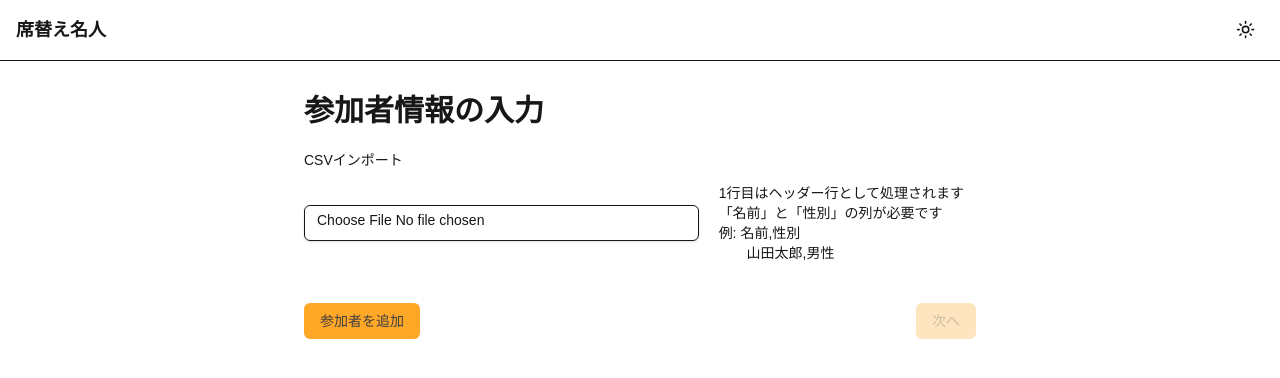
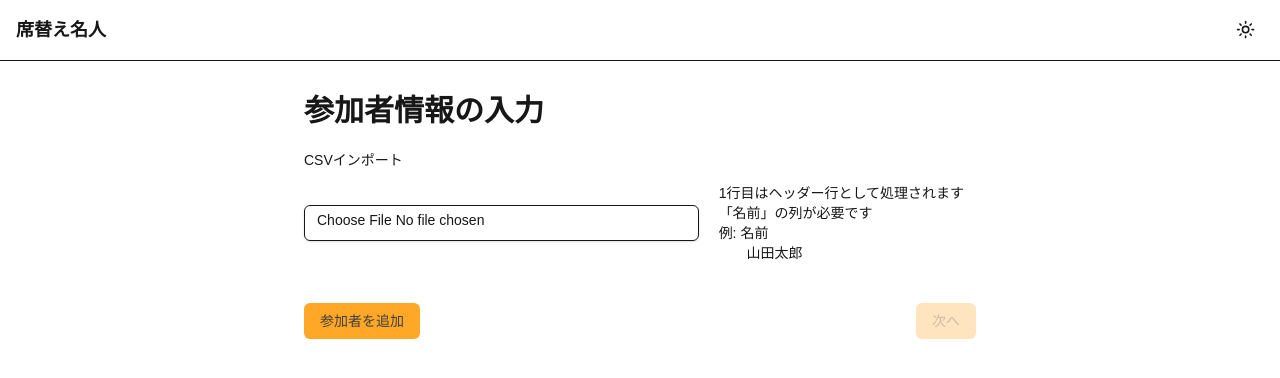
Before and after one commit to Zakky4/sekigae-meijin, a Next.js app: page /participants in a window 1280 px wide. Shown: the top 378 px of the page. Built offline with nearby package versions, Linux system fonts and the light colour scheme.

Commit message:
CSVファイルの処理を改善し、名前列の必須化と性別列の任意化を反映

```diff
--- a/app/participants/page.tsx
+++ b/app/participants/page.tsx
@@ -160,13 +160,14 @@ export default function ParticipantsPage() {
         const headerLine = lines[0].trim()
         const headers = headerLine.split(',').map(h => h.trim())
 
-        // 名前と性別の列インデックスを検索
+        // 名前の列インデックスを検索
         const nameIndex = headers.findIndex(h => h === '名前')
+        // 性別の列インデックスを検索（任意）
         const genderIndex = headers.findIndex(h => h === '性別')
 
-        // 必要な列が見つからない場合はエラー
-        if (nameIndex === -1 || genderIndex === -1) {
-          setCsvError('CSVファイルには「名前」と「性別」の列が必要です')
+        // 名前列が見つからない場合はエラー
+        if (nameIndex === -1) {
+          setCsvError('CSVファイルには「名前」の列が必要です')
           return
         }
 
@@ -180,29 +181,28 @@ export default function ParticipantsPage() {
 
           const values = line.split(',')
 
-          // 列数が足りない場合はスキップ
-          if (values.length <= Math.max(nameIndex, genderIndex)) continue
+          // 名前がなければスキップ
+          if (values.length <= nameIndex) continue
+          const name = values[nameIndex].trim()
+          if (!name) continue
 
-          const name = values[nameIndex].trim()
+          // 性別の判定（列があれば値を反映、なければother）
           let gender: 'male' | 'female' | 'other' = 'other'
-
-          // 性別の判定
+          if (genderIndex !== -1 && values.length > genderIndex) {
             const genderValue = values[genderIndex].trim().toLowerCase()
             if (genderValue === '男性' || genderValue === 'male' || genderValue === '男') {
               gender = 'male'
             } else if (genderValue === '女性' || genderValue === 'female' || genderValue === '女') {
               gender = 'female'
             }
+          }
 
-          // 有効な名前があれば参加者を追加
-          if (name) {
           newParticipants.push({
             id: Date.now().toString() + i,
             name,
             gender,
             ageGroup: '20s'
           })
-          }
         }
 
         // 有効な参加者が1人以上いればインポート
@@ -272,9 +272,9 @@ export default function ParticipantsPage() {
                 />
                 <div className="bg-muted px-3 py-2 rounded-md text-sm">
                   <p>1行目はヘッダー行として処理されます</p>
-                  <p>「名前」と「性別」の列が必要です</p>
-                  <p>例: 名前,性別</p>
-                  <p>　　山田太郎,男性</p>
+                  <p>「名前」の列が必要です</p>
+                  <p>例: 名前</p>
+                  <p>　　山田太郎</p>
                 </div>
               </div>
             </div>
```
Lines whose indentation alone changed are shown as unchanged.
